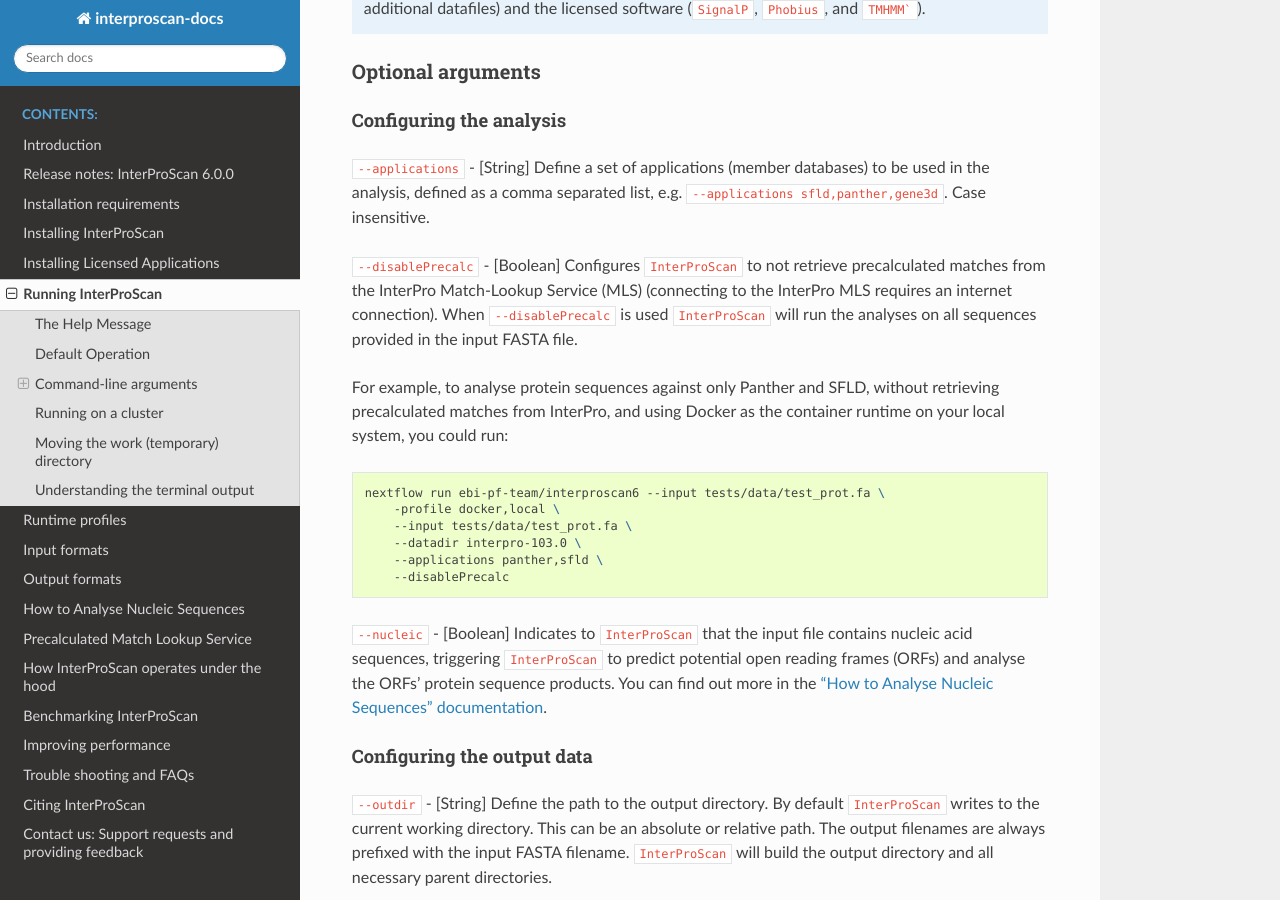
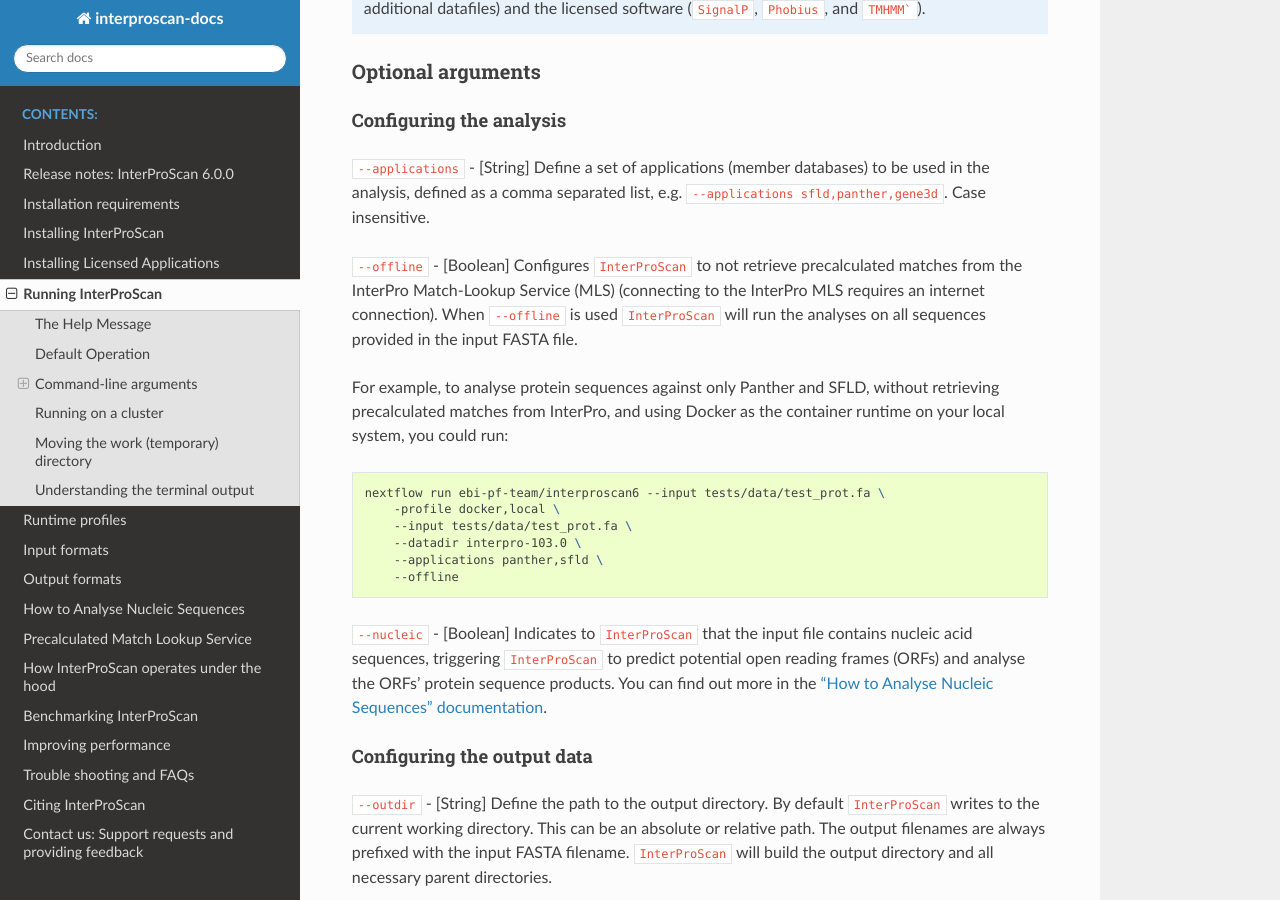
Before and after one commit to ebi-pf-team/interproscan-docs, a Sphinx documentation site: the page built from docs/HowToRun.rst, in a window 1280 px wide and 900 px high, scrolled down 2188 px. Built offline with Sphinx 7.4.7 and the Read the Docs theme 3.1.0, drawn with Linux system fonts in a browser that asks for light colours.

Commit message:
update --disablePrecalc flag

```diff
--- a/docs/HowToInstall.rst
+++ b/docs/HowToInstall.rst
@@ -106,7 +106,7 @@
 access to http://www.ebi.ac.uk to use it.
 
 If you do not wish to use the InterPro MLS in your analyses then include the
-``--disablePrecalc`` flag in your ``InterProScan`` commands.
+``--offline`` flag in your ``InterProScan`` commands.
 
 Alternatively, you can install a local copy of the MLS.
 The uncompressed MLS disk usage comes to more that 1TB, so it is
--- a/docs/HowToRun.rst
+++ b/docs/HowToRun.rst
@@ -108,9 +108,9 @@
 ``--applications`` - [String] Define a set of applications (member databases) to be used in the analysis, defined as a
 comma separated list, e.g. ``--applications sfld,panther,gene3d``. Case insensitive.
 
-``--disablePrecalc`` - [Boolean] Configures ``InterProScan`` to not retrieve precalculated matches
+``--offline`` - [Boolean] Configures ``InterProScan`` to not retrieve precalculated matches
 from the InterPro Match-Lookup Service (MLS) (connecting to the InterPro MLS requires an internet connection).
-When ``--disablePrecalc`` is used ``InterProScan`` will run the analyses on all sequences provided in the
+When ``--offline`` is used ``InterProScan`` will run the analyses on all sequences provided in the
 input FASTA file.
 
 For example, to analyse protein sequences against only Panther and SFLD, without retrieving precalculated matches
@@ -123,7 +123,7 @@
         --input tests/data/test_prot.fa \
         --datadir interpro-103.0 \
         --applications panther,sfld \
-        --disablePrecalc
+        --offline
 
 ``--nucleic`` - [Boolean] Indicates to ``InterProScan`` that the input file contains nucleic acid
 sequences, triggering ``InterProScan`` to predict potential open reading frames (ORFs) and analyse the
--- a/docs/PrecalculatedMatchLookup.rst
+++ b/docs/PrecalculatedMatchLookup.rst
@@ -17,7 +17,7 @@
 ----------------------------------------
 
 If you do not wish or are unable to use the InterPro MLS, you can disable looking for
-precalculated matches by including the ``--disablePrecalc`` flag in your ``InterProScan``
+precalculated matches by including the ``--offline`` flag in your ``InterProScan``
 command:
 
 .. code-block:: bash
@@ -26,7 +26,7 @@
         -profile <executor,containerRuntime> \
         --input <path to input fasta file> \
         --datadir <interpro data dir> \
-        --disablePrecalc
+        --offline
 
 Using a local precalculated match lookup service
 ------------------------------------------------
```
